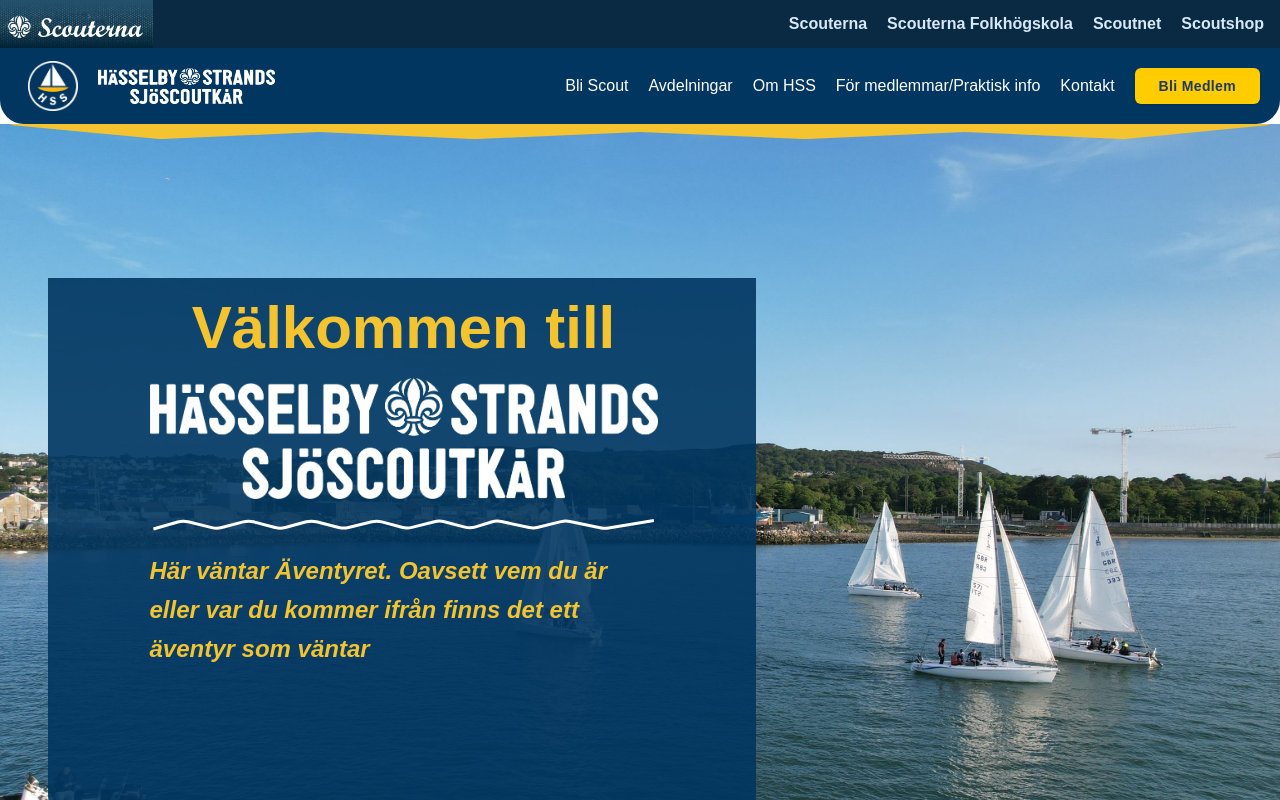
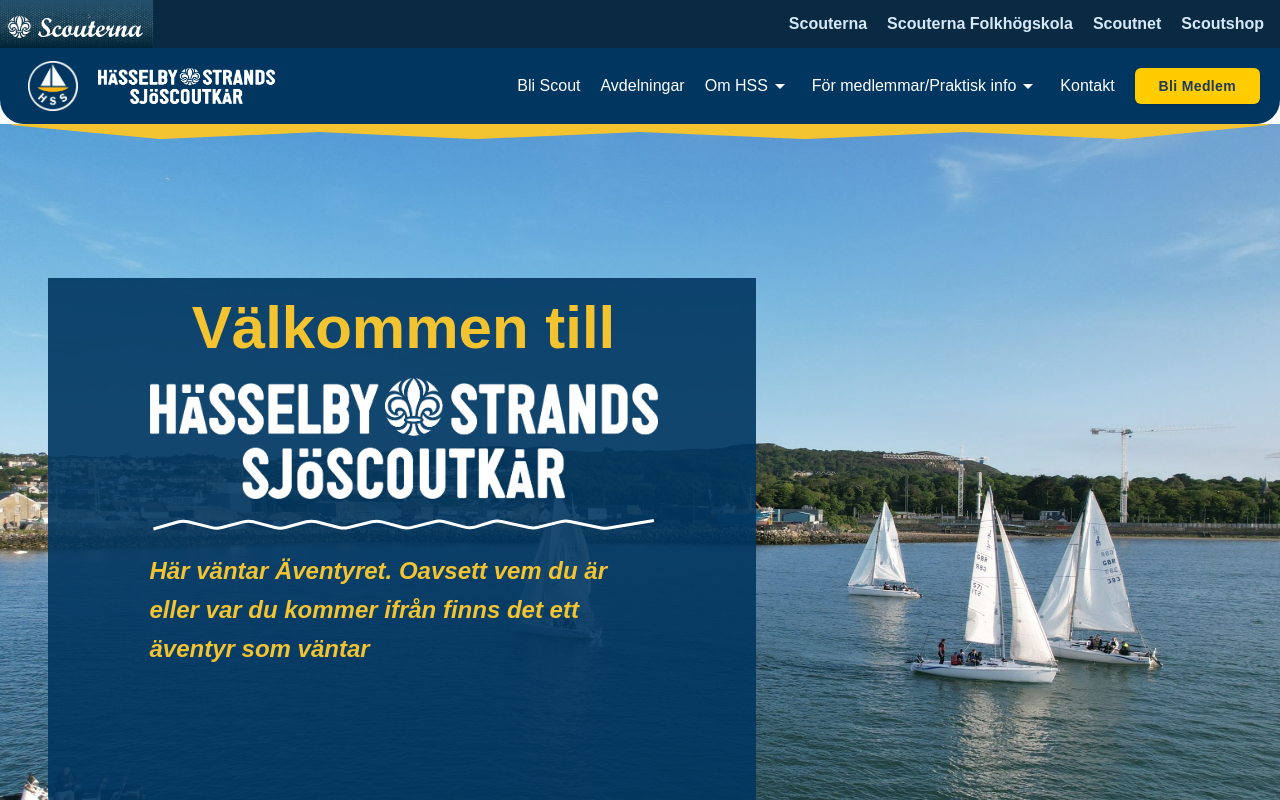
Before and after one commit to SallyResch/hss-repo, a Next.js app: page / in a window 1280 px wide. Shown: the top 800 px of the page. Built offline with nearby package versions, Linux system fonts and the light colour scheme.

Commit message:
added button for it children exists in navitem. Button contains onClick to render the children navitems

```diff
--- a/components/DesktopNavItem.tsx
+++ b/components/DesktopNavItem.tsx
@@ -1,14 +1,22 @@
 import { NavItem } from "@/types/navigation";
+import ArrowDropDownIcon from '@mui/icons-material/ArrowDropDown';
+import ArrowDropUpIcon from '@mui/icons-material/ArrowDropUp';
 import Link from "next/link";
-import { useState } from "react";
+import { useState, useRef } from "react";
 
 
 export default function DesktopNavItem({ item }: { item: NavItem }) {
-    const [isMenuOpen, setMenuOpen] = useState(false)
-
+    const [isMenuOpen, setMenuOpen] = useState(false);
+    const navRef = useRef<HTMLDivElement>(null);
+    const hasChildren = item.children && item.children.length > 0;
     return (
         <div>
             <Link href={item.path}>{item.label}</Link>
+            {hasChildren && (
+                <button onClick={() => setMenuOpen(prev => !prev)}>
+                    {isMenuOpen ? <ArrowDropUpIcon /> : <ArrowDropDownIcon />}
+                </button>
+            )}
         </div>
     )
 }
```
